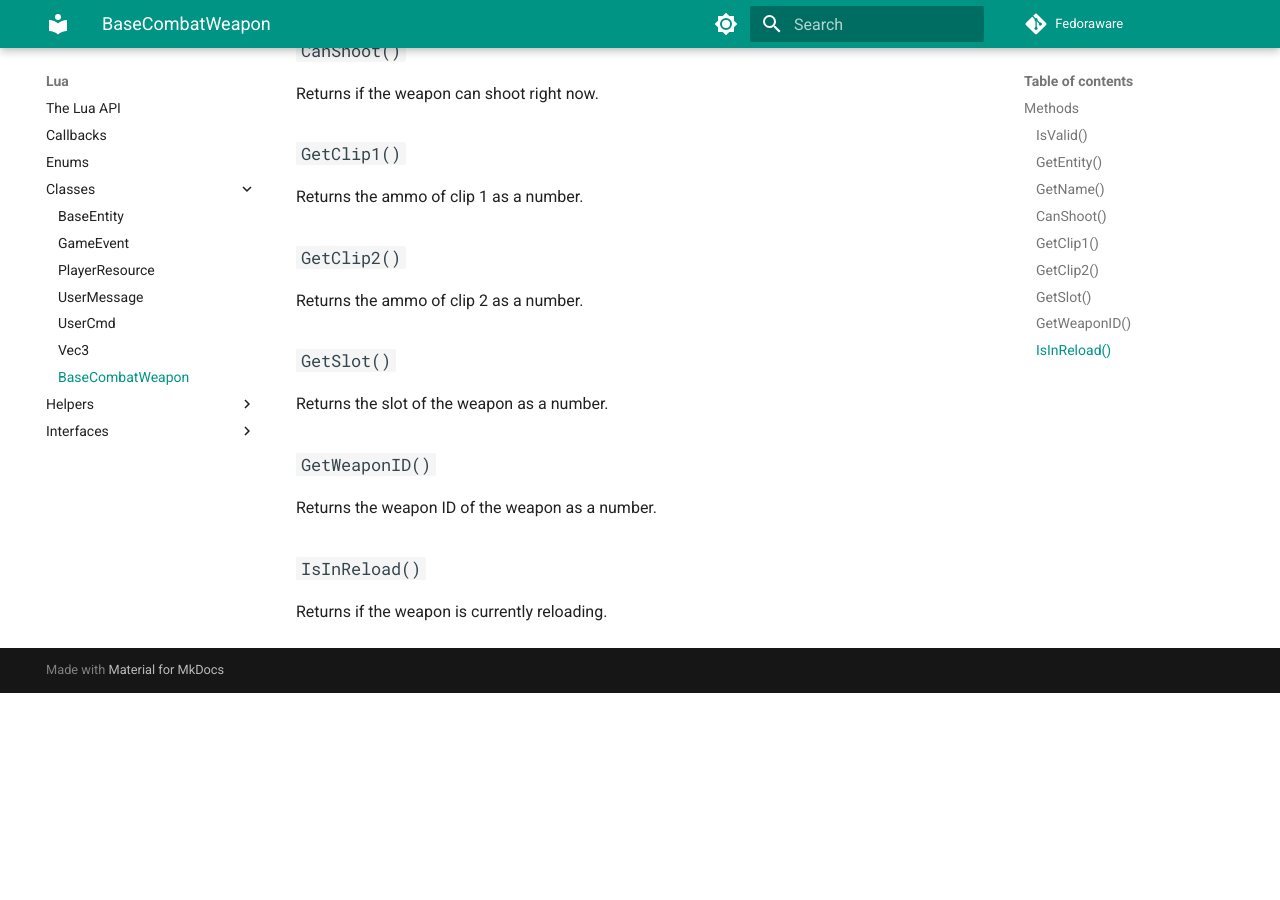
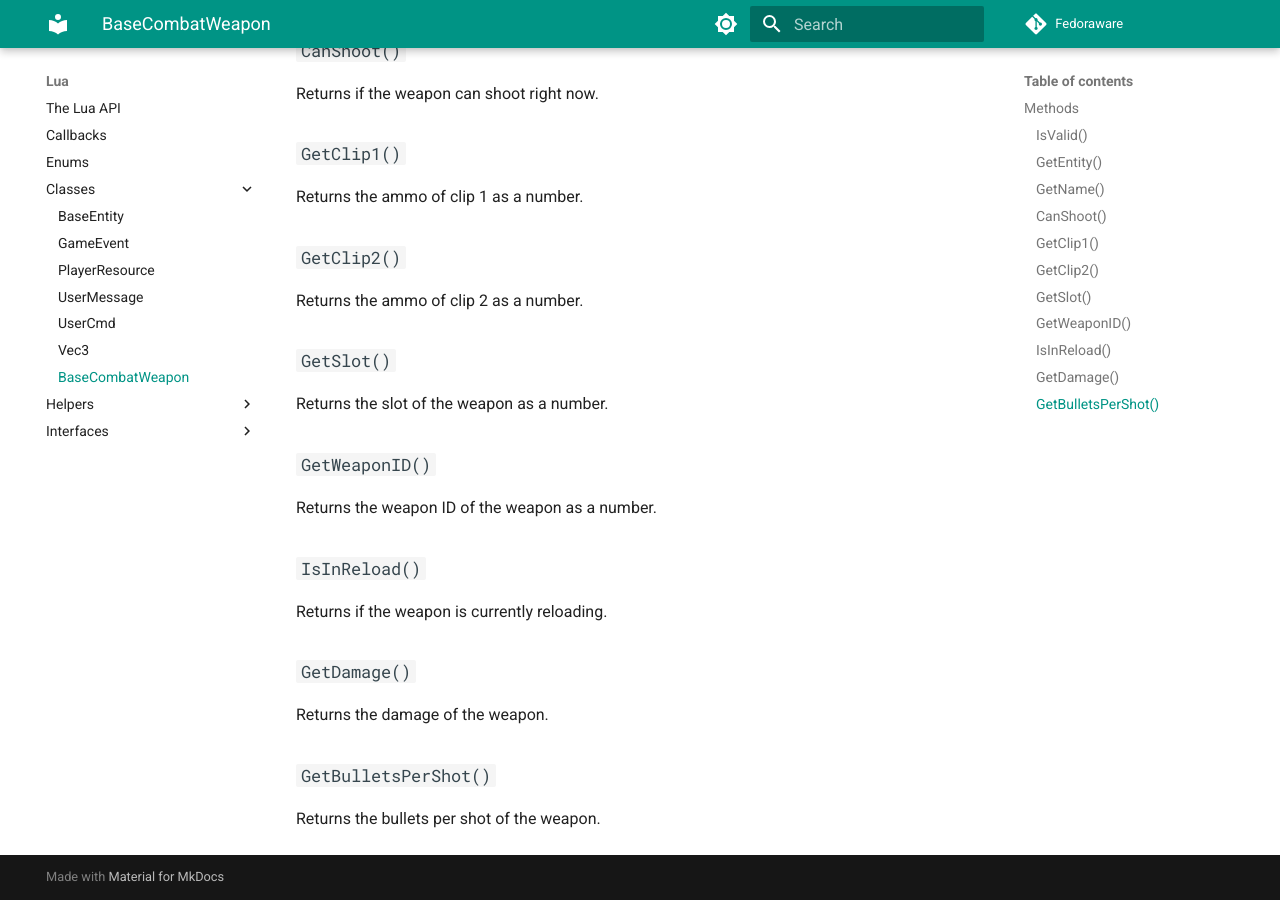
Before and after one commit to imgladnotu/Docs-Edit, an MkDocs documentation site: the page built from docs/Lua/Classes/weapon.md, in a window 1280 px wide and 900 px high, scrolled down 646 px. Built offline with MkDocs 1.6.1 and Material for MkDocs 9.7.7, drawn with Linux system fonts in a browser that asks for light colours; comment, search, counter and statistics services are not loaded; before the commit the page ends 1339 px from its top, so only the background shows below that.

Commit message:
Updated Entity & Weapon docs

```diff
--- a/docs/Lua/Classes/weapon.md
+++ b/docs/Lua/Classes/weapon.md
@@ -40,3 +40,11 @@ Returns the weapon ID of the weapon as a number.
 ### `IsInReload()`
 
 Returns if the weapon is currently reloading.
+
+### `GetDamage()`
+
+Returns the damage of the weapon.
+
+### `GetBulletsPerShot()`
+
+Returns the bullets per shot of the weapon.
```
Also changed, not shown: docs/Lua/Classes/entity.md (+4 -0 lines).
